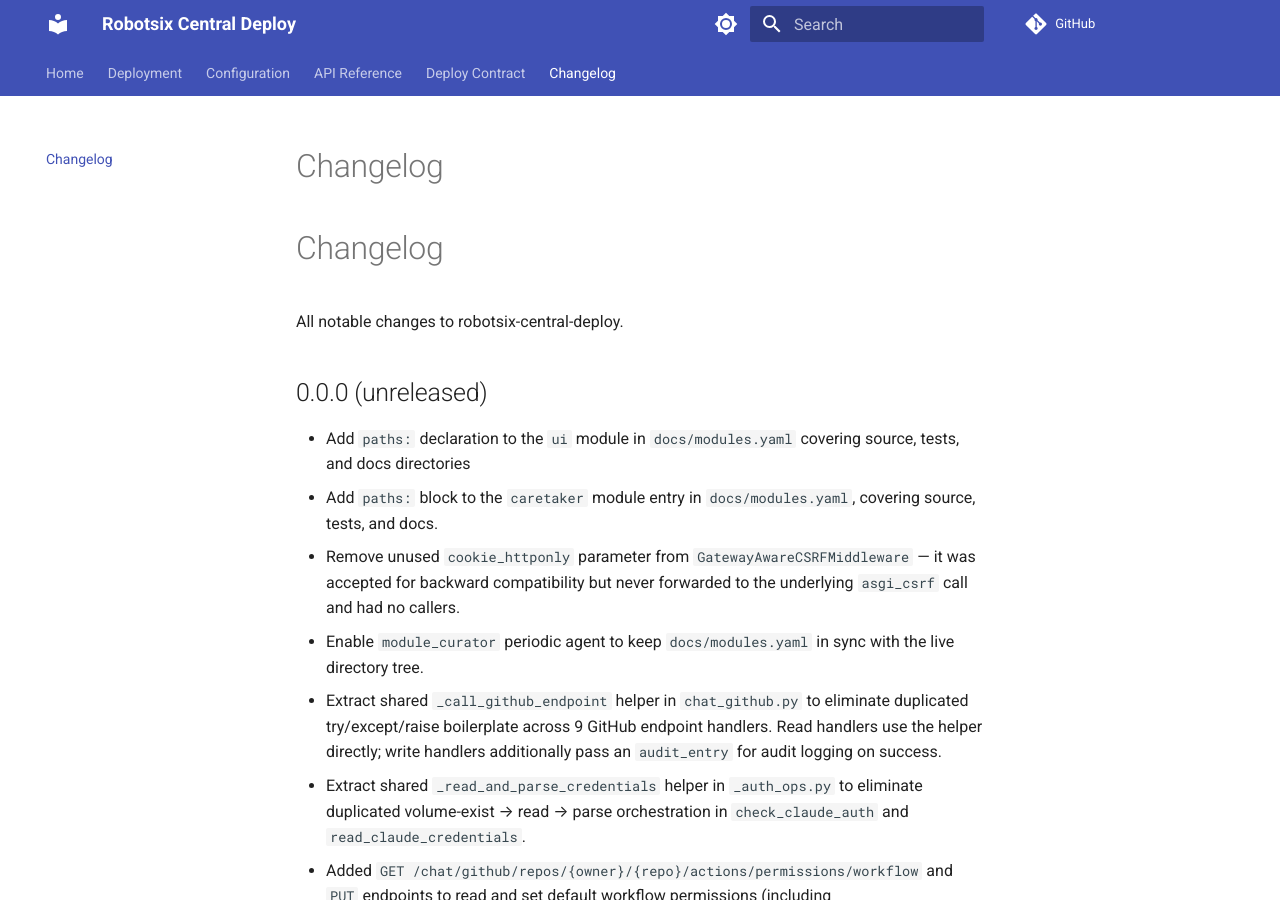
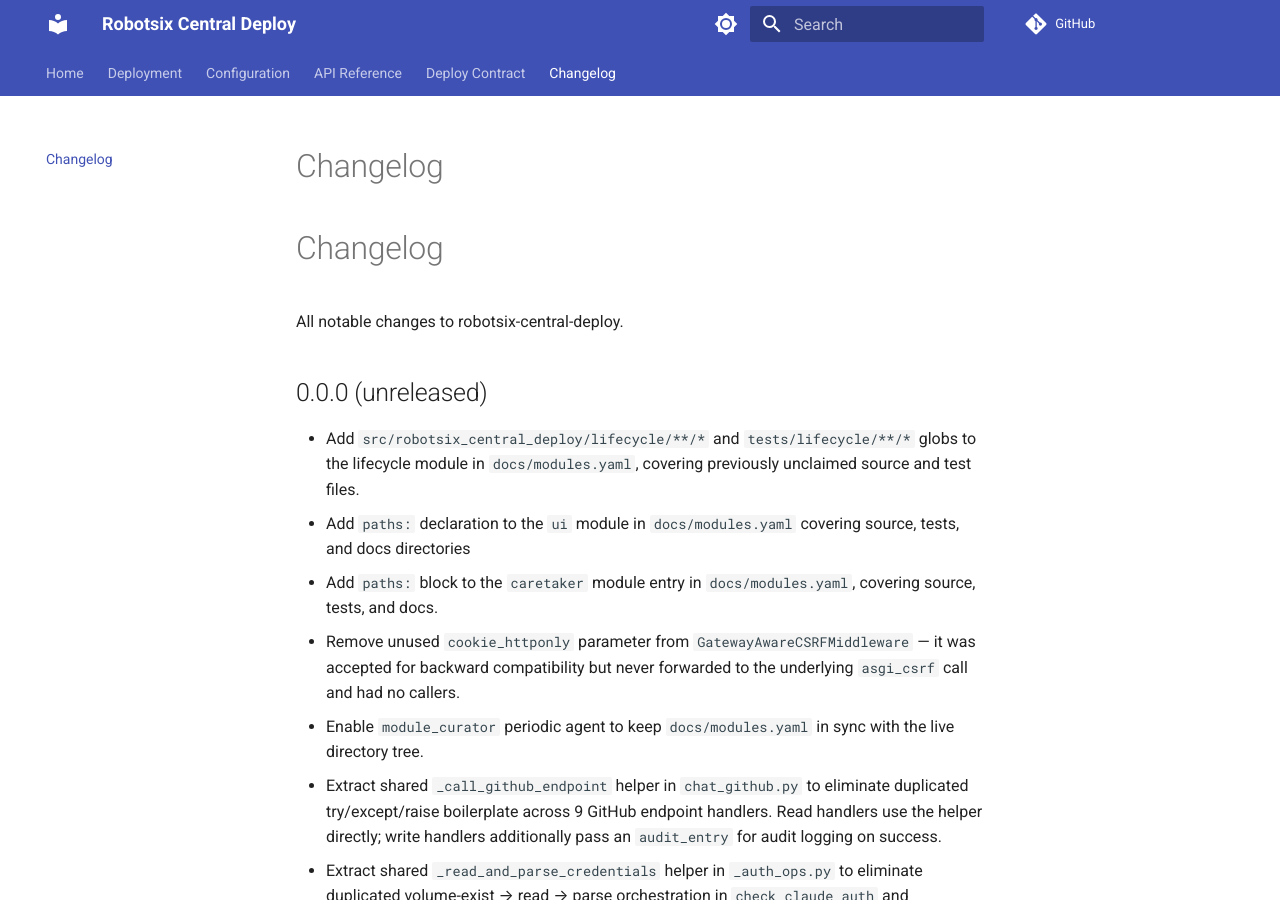
Before and after one commit to damien-robotsix/robotsix-central-deploy, an MkDocs documentation site: the page built from docs/changelog.md, in a window 1280 px wide and 900 px high. Built offline with MkDocs 1.6.1 and Material for MkDocs 9.7.7, drawn with Linux system fonts in a browser that asks for light colours; comment, search, counter and statistics services are not loaded.

Commit message:
mill: Classify lifecycle: assign unclaimed source and test files to existing module in docs/modules.yaml (20260715T204421Z-classify-lifecycle-assign-unclaimed-sour-7b00) (#464)
* mill: Classify lifecycle: assign unclaimed source and test files to existing module in docs/modules.yaml (20260715T204421Z-classify-lifecycle-assign-unclaimed-sour-7b00)

* ci: auto-fix missing trailing newline in changelog entry

---------

Co-authored-by: robotsix-mill <mill@robotsix.local>

```diff
--- a/CHANGELOG.md
+++ b/CHANGELOG.md
@@ -6,6 +6,7 @@ All notable changes to robotsix-central-deploy.
 
 ## 0.0.0 (unreleased)
 
+- Add `src/robotsix_central_deploy/lifecycle/**/*` and `tests/lifecycle/**/*` globs to the lifecycle module in `docs/modules.yaml`, covering previously unclaimed source and test files.
 - Add `paths:` declaration to the `ui` module in `docs/modules.yaml` covering source, tests, and docs directories
 - Add `paths:` block to the `caretaker` module entry in `docs/modules.yaml`, covering source, tests, and docs.
 - Remove unused `cookie_httponly` parameter from `GatewayAwareCSRFMiddleware` — it was accepted for backward compatibility but never forwarded to the underlying `asgi_csrf` call and had no callers.
--- a/docs/modules.yaml
+++ b/docs/modules.yaml
@@ -11,7 +11,8 @@ modules:
       - src/robotsix_central_deploy/__init__.py
       - src/robotsix_central_deploy/_yaml_utils.py
       - src/robotsix_central_deploy/deploy_lock.py
-      - src/robotsix_central_deploy/lifecycle/csrf.py
+      - src/robotsix_central_deploy/lifecycle/**/*
+      - tests/lifecycle/**/*
       - tests/conftest.py
       - tests/__init__.py
       - tests/deploy_lock/**/*
```
Also changed, not shown: changelog.d/20260715T204421Z-classify-lifecycle-assign-unclaimed-sour-7b00.misc.md (added, +1 -0 lines).
